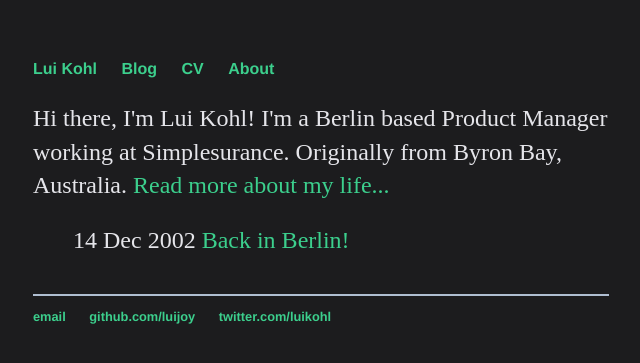
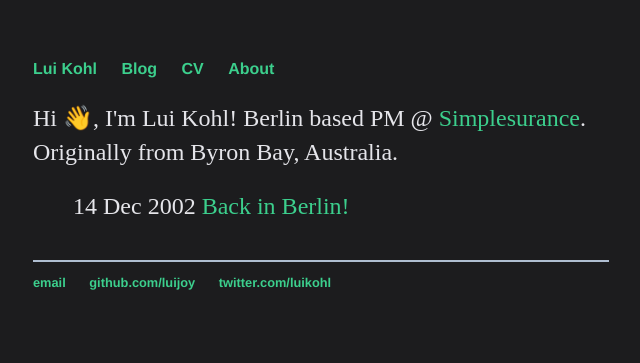
Before and after one commit to luijoy/luijoy.github.io, a Jekyll site: the page built from index.html, in a window 1280 px wide. Shown: the top 363 px of the page, without its empty margins (319-959 px from the left). Built offline with Jekyll 4.4.1, drawn with Linux system fonts in a browser that asks for light colours.

Commit message:
Update index.html

```diff
--- a/index.html
+++ b/index.html
@@ -3,7 +3,7 @@ layout: default
 title: Lui Kohl, Product Manager
 ---
 <div class="blurb">
-	<p>Hi there, I'm Lui Kohl! I'm a Berlin based Product Manager working at Simplesurance. Originally from Byron Bay, Australia. <a href="/about">Read more about my life...</a></p>
+	<p>Hi 👋, I'm Lui Kohl! Berlin based PM @ <a href="https://www.simplesurance.co.uk/">Simplesurance</a>. Originally from Byron Bay, Australia.</p>
 </div><!-- /.blurb -->
 
 <ul class="posts">
```
